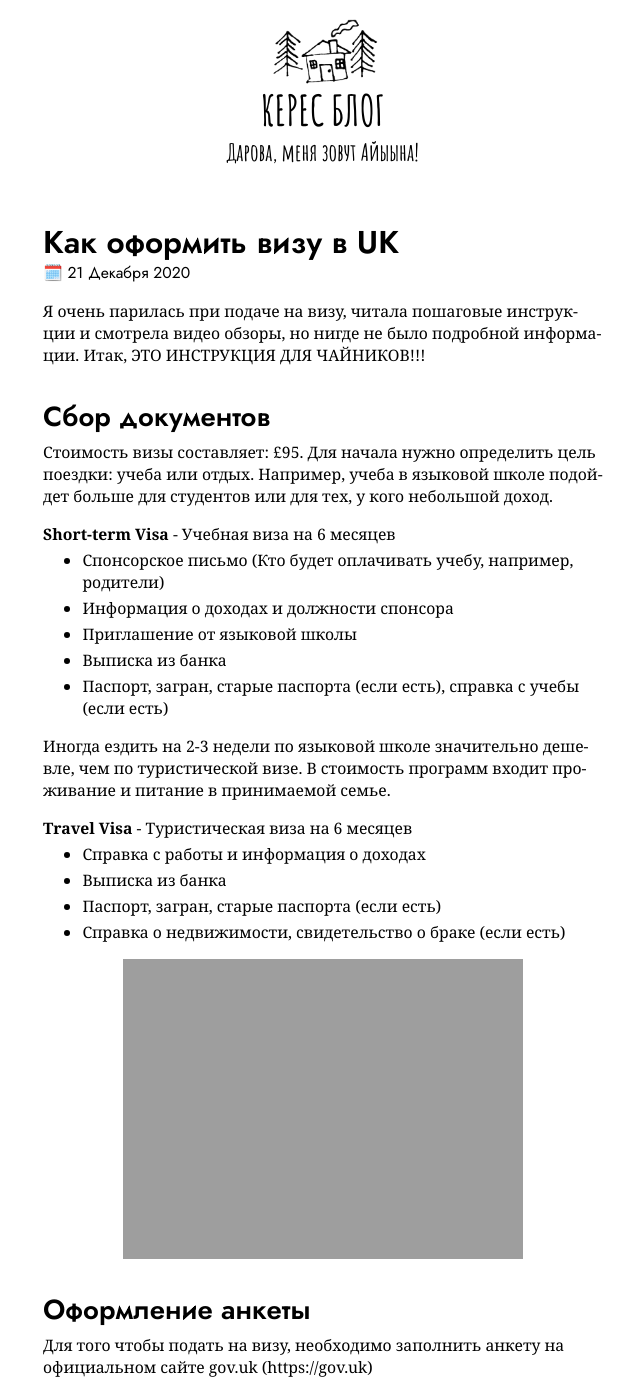
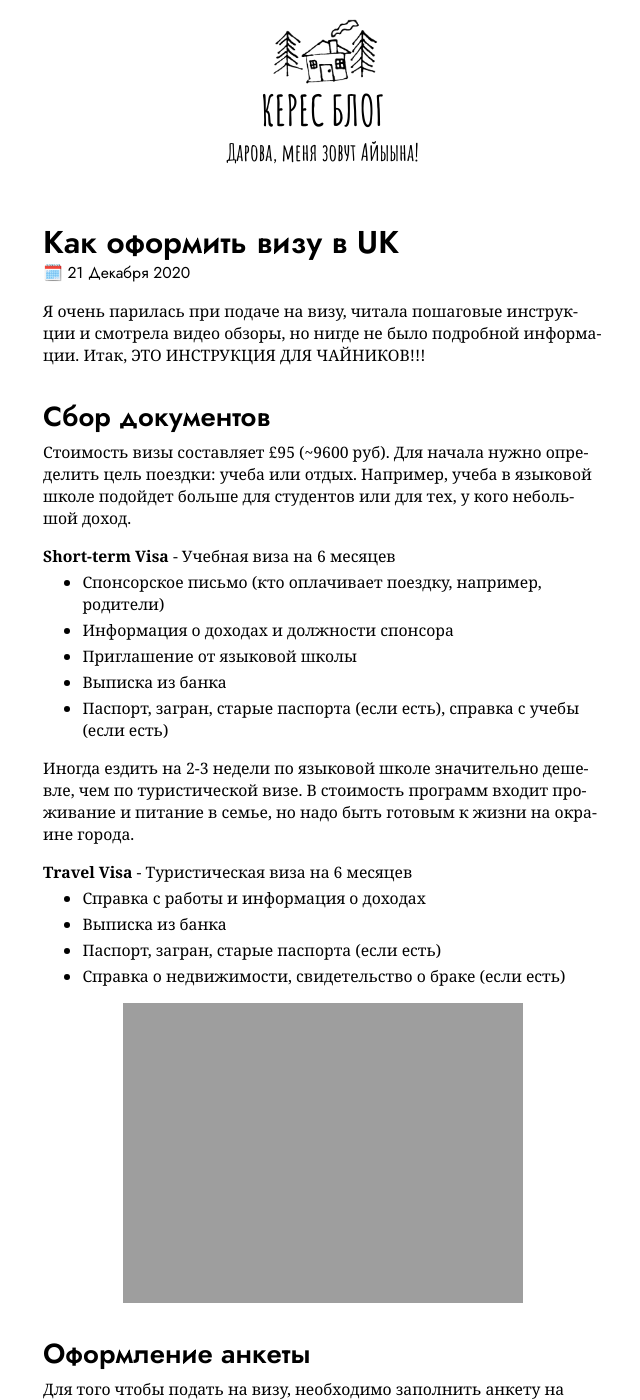
Before and after one commit to keresm/keresaina.github.io, a Jekyll site: the page built from _posts/2020-11-22-viza.md, in a window 1280 px wide and 1400 px high. Shown: the whole window, without its empty margins (317-957 px from the left). Built offline with Jekyll 4.4.1, drawn with Linux system fonts in a browser that asks for light colours; some of the changed text lies outside the part shown.

Commit message:
Update 2020-11-22-viza.md

```diff
--- a/_posts/2020-11-22-viza.md
+++ b/_posts/2020-11-22-viza.md
@@ -8,18 +8,18 @@ date:   2020-12-21 21:41:13 +0900
 
 ## Сбор документов
 
-Стоимость визы составляет: £95.
+Стоимость визы составляет £95 (~9600 руб).
 Для начала нужно определить цель поездки: учеба или отдых. Например, учеба в языковой школе подойдет больше для студентов или для тех, у кого небольшой доход.
 
 **Short-term Visa** - Учебная виза на 6 месяцев
 
-- Спонсорское письмо (Кто будет оплачивать учебу, например, родители)
+- Спонсорское письмо (кто оплачивает поездку, например, родители)
 - Информация о доходах и должности спонсора
 - Приглашение от языковой школы
 - Выписка из банка
 - Паспорт, загран, старые паспорта (если есть), справка с учебы (если есть)
 
-Иногда ездить на 2-3 недели по языковой школе значительно дешевле, чем по туристической визе. В стоимость программ входит проживание и  питание в принимаемой семье.
+Иногда ездить на 2-3 недели по языковой школе значительно дешевле, чем по туристической визе. В стоимость программ входит проживание и  питание в семье, но надо быть готовым к жизни на окраине города.
 
 **Travel Visa** - Туристическая виза на 6 месяцев
 
@@ -35,7 +35,7 @@ date:   2020-12-21 21:41:13 +0900
 
 ## Оформление анкеты
 
-Для того чтобы подать на визу, необходимо заполнить анкету на официальном сайте gov.uk (https://gov.uk)
+Для того чтобы подать на визу, необходимо заполнить анкету на официальном сайте [gov.uk](https://gov.uk).
 
 <figure>
   <img src="{{ site.url }}/assets/images/Фото/anketa.png" data-action="zoom" />
```
